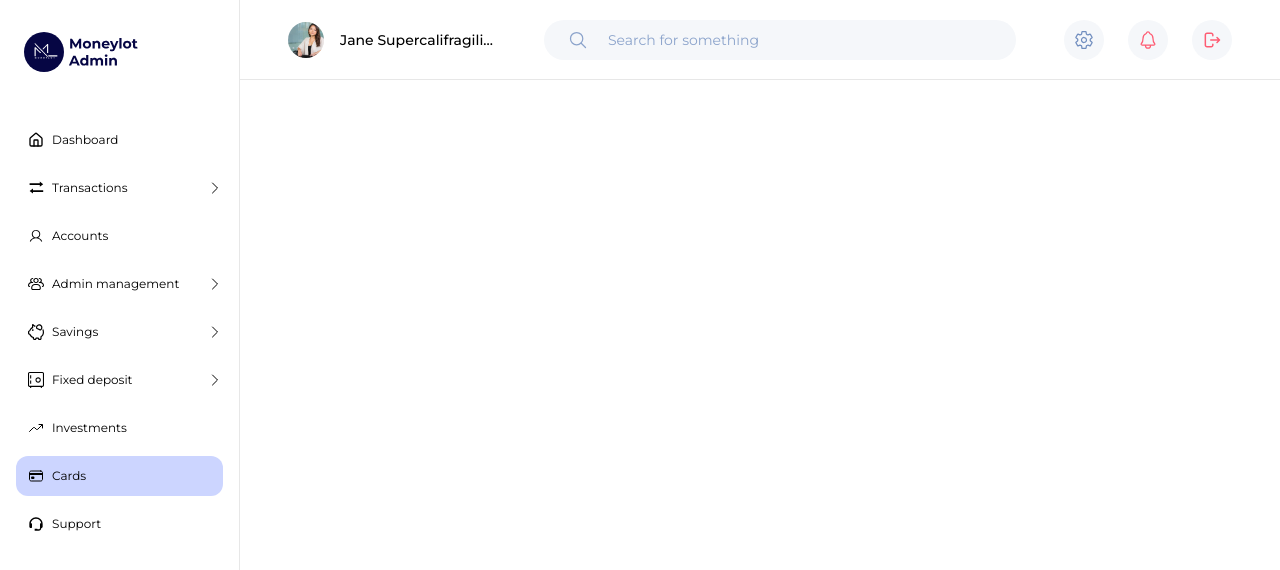
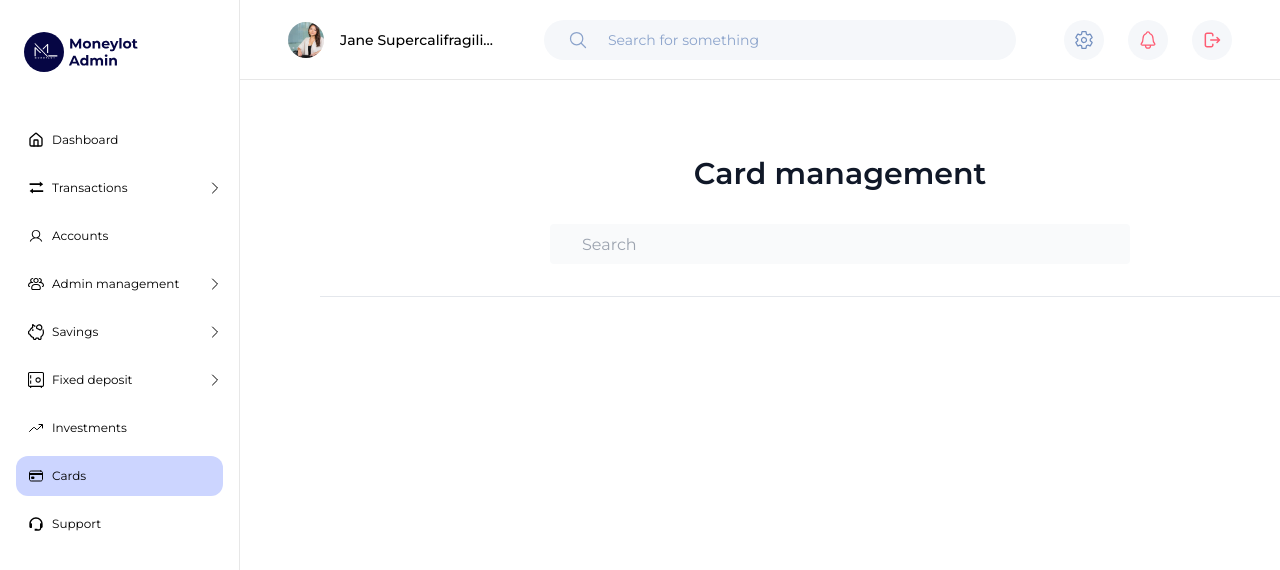
Before and after one commit to joshuaenahoro/moneylot-admin, a Next.js app: page /cards in a window 1280 px wide. Shown: the top 570 px of the page. Built offline with nearby package versions, Linux system fonts and the light colour scheme.

Commit message:
scaffold

```diff
--- a/src/app/(dashboard)/admin-roles/page.tsx
+++ b/src/app/(dashboard)/admin-roles/page.tsx
@@ -1,3 +1,6 @@
+import { DataTable } from '@/components/data-table';
+import { PageHeader, PageWrapper } from '@/components/page';
+import { SearchBar } from '@/components/search-bar';
 import { SITE_NAME } from '@/constants';
 import { Metadata } from 'next';
 
@@ -8,8 +11,11 @@ export const metadata: Metadata = {
 
 export default function AdminRolesPage() {
   return (
-    <div>
-      <h1 className="sr-only">Admin Roles</h1>
-    </div>
+    <PageWrapper>
+      <PageHeader heading="Admin Roles">
+        <SearchBar />
+      </PageHeader>
+      {/* <DataTable columns={columns} data={data} /> */}
+    </PageWrapper>
   );
 }
--- a/src/app/(dashboard)/cards/page.tsx
+++ b/src/app/(dashboard)/cards/page.tsx
@@ -1,3 +1,5 @@
+import { PageHeader, PageWrapper } from '@/components/page';
+import { SearchBar } from '@/components/search-bar';
 import { SITE_NAME } from '@/constants';
 import { Metadata } from 'next';
 
@@ -8,8 +10,11 @@ export const metadata: Metadata = {
 
 export default function CardsPage() {
   return (
-    <div>
-      <h1 className="sr-only">Cards</h1>
-    </div>
+    <PageWrapper>
+      <PageHeader heading="Card management">
+        <SearchBar />
+      </PageHeader>
+      {/* <DataTable columns={columns} data={data} /> */}
+    </PageWrapper>
   );
 }
```
